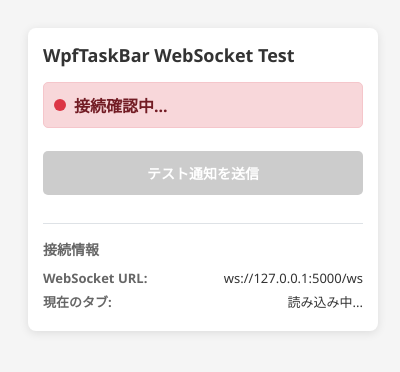
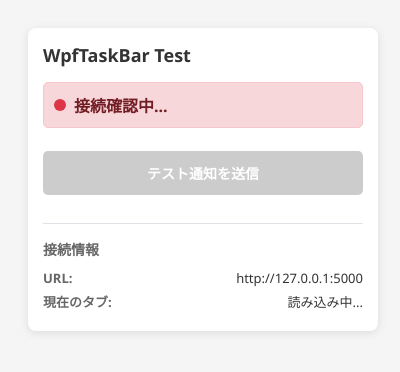
Before and after one commit to yumayo/WpfTaskBar, a browser extension: page ChromeExtension/src/popup/popup.html in a window 400 px wide. Drawn offline with Linux system fonts and the light colour scheme.

Commit message:
WebSocketという文字が残っていたため修正

```diff
--- a/ChromeExtension/src/popup/popup.html
+++ b/ChromeExtension/src/popup/popup.html
@@ -147,7 +147,7 @@
 </head>
 <body>
     <div class="container">
-        <h2>WpfTaskBar WebSocket Test</h2>
+        <h2>WpfTaskBar Test</h2>
 
         <div id="connectionStatus" class="status disconnected">
             <div class="status-indicator"></div>
@@ -164,8 +164,8 @@
         <div class="info-section">
             <h3 style="margin: 0 0 10px 0; font-size: 14px; color: #666;">接続情報</h3>
             <div class="info-item">
-                <span class="info-label">WebSocket URL:</span>
-                <span class="info-value">ws://127.0.0.1:5000/ws</span>
+                <span class="info-label">URL:</span>
+                <span class="info-value">http://127.0.0.1:5000</span>
             </div>
             <div class="info-item">
                 <span class="info-label">現在のタブ:</span>
```
Also changed, not shown: ChromeExtension/README.md (deleted).
